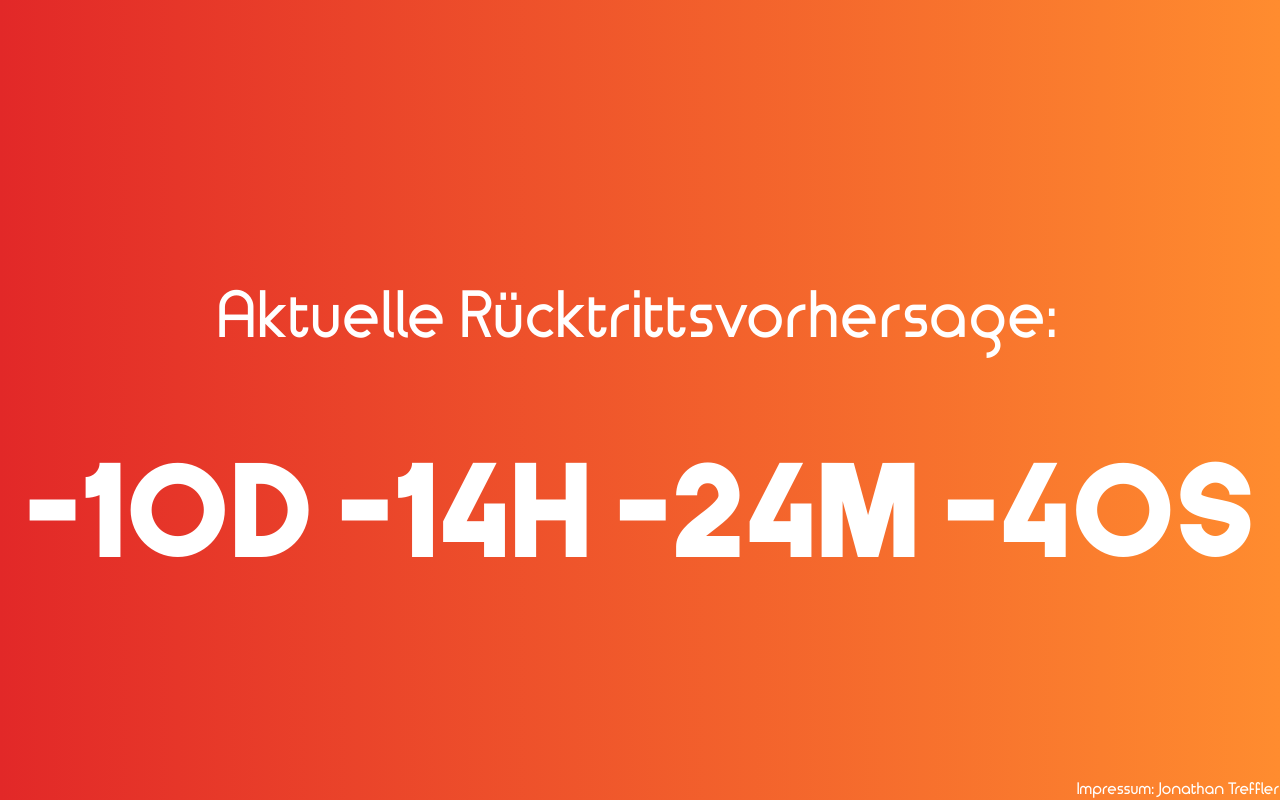
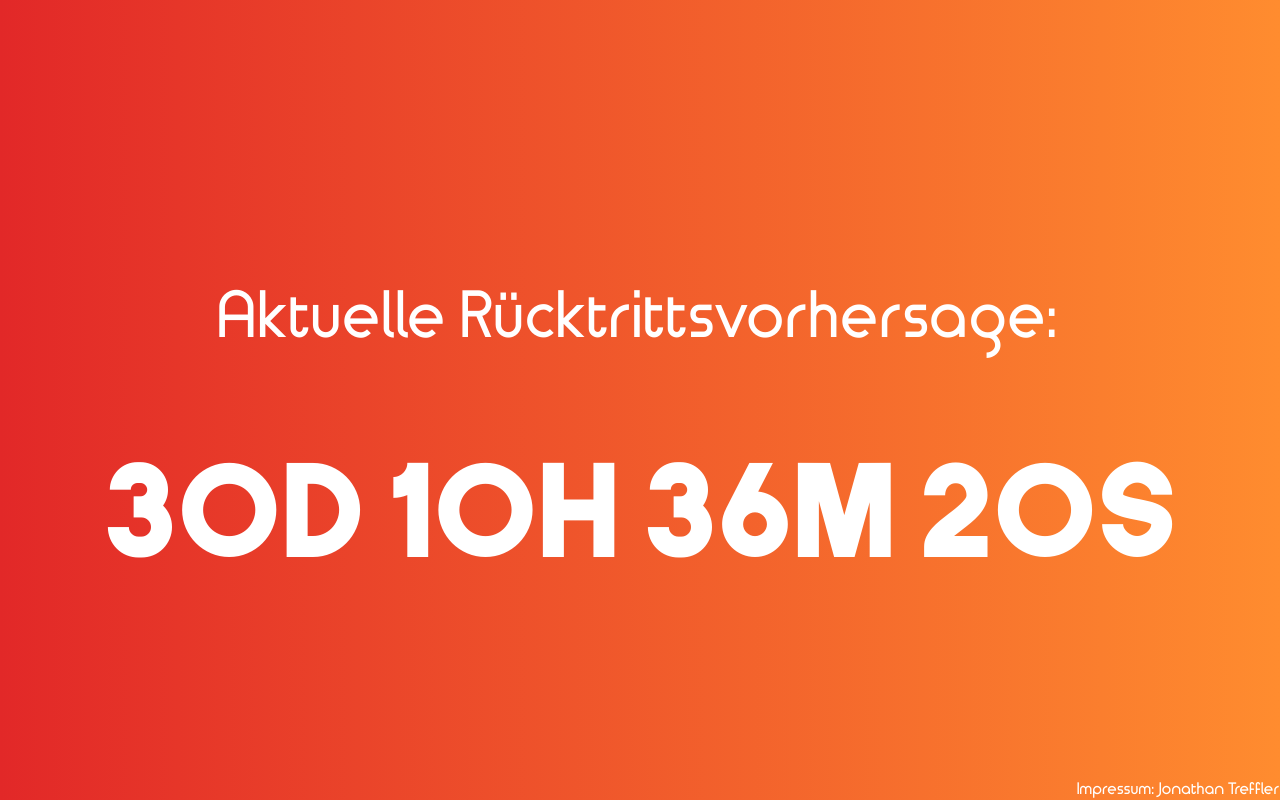
Before and after one commit to JonathanTreffler/Wann-tritt-Scheuer-zurueck, a plain HTML site: page src/index.html in a window 1280 px wide. Drawn offline with Linux system fonts and the light colour scheme.

Commit message:
Update index.html

```diff
--- a/src/index.html
+++ b/src/index.html
@@ -28,7 +28,7 @@
             <div id="content" style="display: none; opacity: 0;">
                 <div class="countdown_container">
                     <p class="countdown_title">Aktuelle Rücktrittsvorhersage:</p>
-                    <span class="countdown" data-year="2020" data-month="10" data-day="1"></span>
+                    <span class="countdown" data-year="2020" data-month="11" data-day="10"></span>
                 </div>
                 <span id="impressum">Impressum: Jonathan Treffler</span>
             </div>
```
